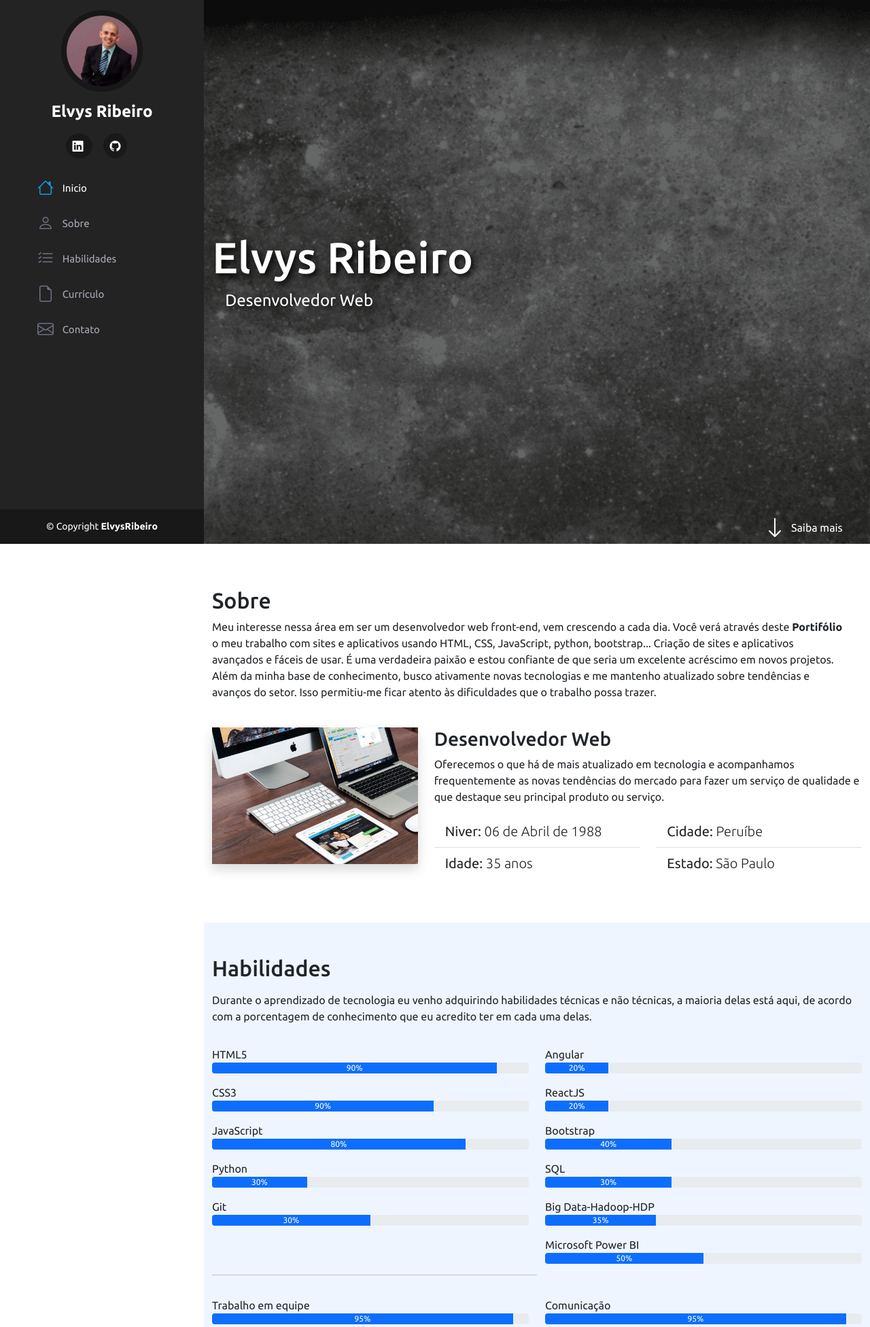
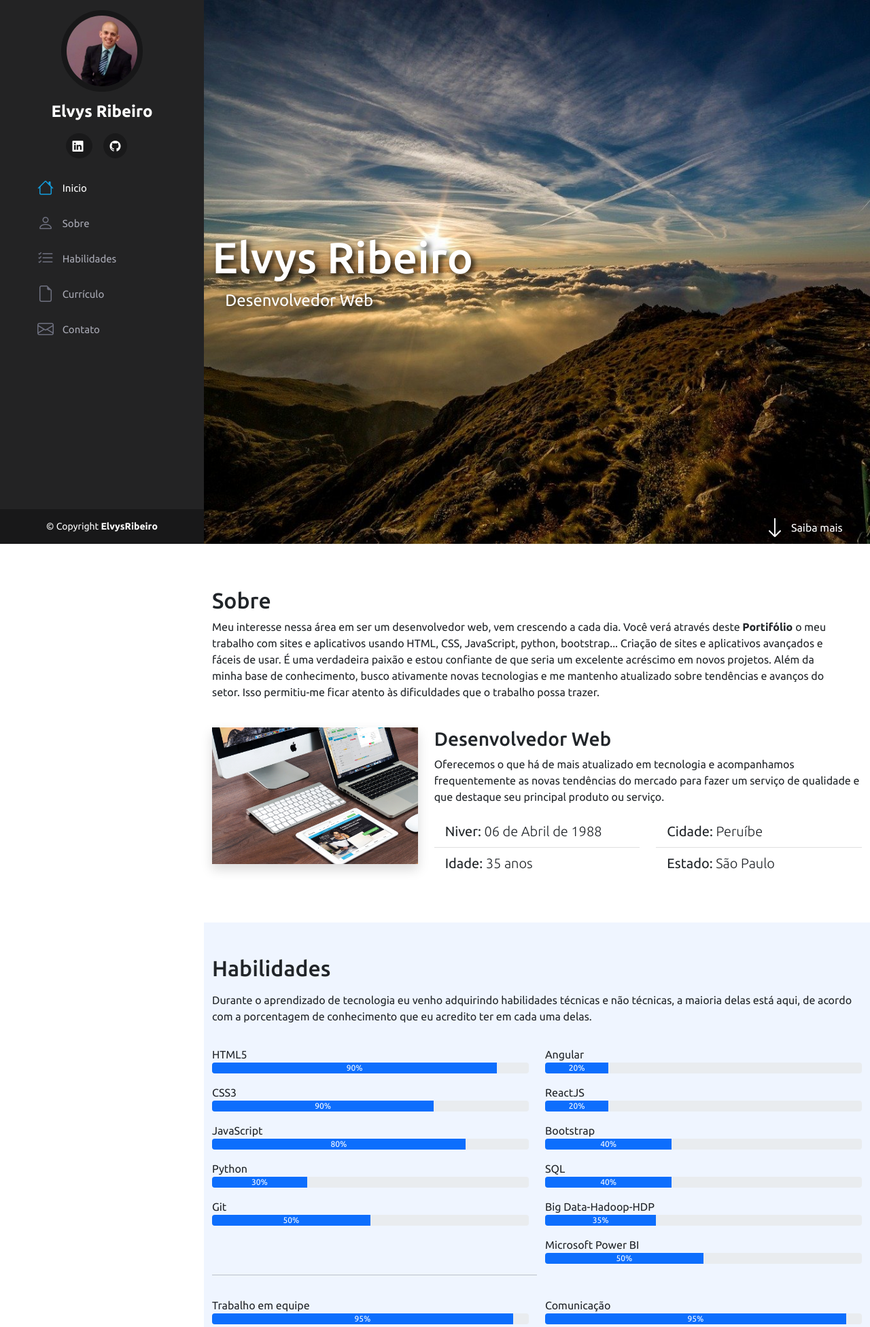
Before and after one commit to elvysribeiro/Meu-Portifolio-Responsivo, a Flask app: page / in a window 1280 px wide. Shown: the top 1952 px of the page at 68% size. Run offline with Flask 2, Linux system fonts and the light colour scheme; some libraries are stand-ins or nearby versions.

Commit message:
Atualização 02

```diff
--- a/static/style.css
+++ b/static/style.css
@@ -91,7 +91,7 @@ body {
   margin-left: 300px;
 }
 section#inicio {
-  background-image: url("./img/fundopreto.png");
+  background-image: url("./img/imagem2.jpg");
   background-repeat: no-repeat;
   background-size: cover;
   background-attachment: fixed;
--- a/templates/index.html
+++ b/templates/index.html
@@ -71,8 +71,14 @@
       <div class="row w-100">
         <div class="col-md-12" data-anime="down">
           <h2 class="pt-3">Sobre</h2>
-          <p>  Meu interesse nessa área em ser um desenvolvedor web front-end, vem crescendo a cada dia. Você verá através deste <strong> Portifólio </strong> o meu trabalho com sites e aplicativos usando HTML, CSS, JavaScript, python, bootstrap...
-          Criação de sites e aplicativos avançados e fáceis de usar. É uma verdadeira paixão e estou confiante de que seria um excelente acréscimo em novos projetos. Além da minha base de conhecimento, busco ativamente novas tecnologias e me mantenho atualizado sobre tendências e avanços do setor. Isso permitiu-me ficar atento às dificuldades que o trabalho possa trazer. </p>
+          <p>  Meu interesse nessa área em ser um desenvolvedor web, vem crescendo a cada dia.
+               Você verá através deste <strong> Portifólio </strong> o meu trabalho com sites e
+               aplicativos usando HTML, CSS, JavaScript, python, bootstrap...
+               Criação de sites e aplicativos avançados e fáceis de usar. É uma verdadeira paixão
+               e estou confiante de que seria um excelente acréscimo em novos projetos. Além da minha
+               base de conhecimento, busco ativamente novas tecnologias e me mantenho atualizado sobre
+               tendências e avanços do setor. Isso permitiu-me ficar atento às dificuldades que o trabalho
+               possa trazer. </p>
         </div>
       </div>
 
@@ -82,7 +88,9 @@
         </div>
         <div class="col-md-8" data-anime="right">
           <h3> Desenvolvedor Web </h3>
-          <p> Oferecemos o que há de mais atualizado em tecnologia e acompanhamos frequentemente as novas tendências do mercado para fazer um serviço de qualidade e que destaque seu principal produto ou serviço.</p>
+          <p> Oferecemos o que há de mais atualizado em tecnologia e acompanhamos frequentemente as novas
+              tendências do mercado para fazer um serviço de qualidade e que destaque seu principal produto
+              ou serviço.</p>
 
 
           <div class="row mt-3 mb-3">
@@ -150,7 +158,7 @@
             </div>
             <p class="mt-3 mb-0"> Git</p>
             <div class="progress">
-              <div class="progress-bar" data-anime="left" role="progressbar" style="width: 50%;" aria-valuenow="30" aria-valuemin="0" aria-valuemax="100">30%</div>
+              <div class="progress-bar" data-anime="left" role="progressbar" style="width: 50%;" aria-valuenow="50" aria-valuemin="0" aria-valuemax="100">50%</div>
             </div>
 
       </div>
@@ -170,7 +178,7 @@
             </div>
             <p class="mt-3 mb-0"> SQL </p>
             <div class="progress">
-              <div class="progress-bar" data-anime="left" role="progressbar" style="width: 40%;" aria-valuenow="30" aria-valuemin="0" aria-valuemax="100">30%</div>
+              <div class="progress-bar" data-anime="left" role="progressbar" style="width: 40%;" aria-valuenow="40" aria-valuemin="0" aria-valuemax="100">40%</div>
             </div>
             <p class="mt-3 mb-0"> Big Data-Hadoop-HDP </p>
             <div class="progress">
@@ -262,18 +270,21 @@
         <div class="cv-item" data-anime="up">
         <h4>Restaurador de Móveis</h4>
         <h5>Pinturas em Geral </h5>
-        <p> Trabalhei desde muito cedo com meu pai,depois fiz serviços para muitos clientes,as vezes faço algo do tipo ainda.</p>
+        <p> Trabalhei desde muito cedo com meu pai,depois fiz serviços para muitos clientes,as
+            vezes faço algo do tipo ainda.</p>
       </div>
 
       <div class="cv-item" data-anime="up">
         <h4> Desenhista Cadista </h4>
         <h5>Empresas de Maquetes </h5>
-        <p> Em 2010 começei fazer cursos,ver videos didáticos onde consegui trabalhar como desenhista cadista em algumas empresas de Maquetes.</p>
+        <p> Em 2010 começei fazer cursos,ver videos didáticos onde consegui trabalhar como desenhista
+            cadista em algumas empresas de Maquetes.</p>
       </div>
 
       <div class="cv-item" data-anime="up">
-        <h4> Desenvolvedor Web </h4>
-        <h5>Programação </h5>
+        <h4> Programção </h4>
+        <h5>Front End</h5>
+        <h5>Análise de Dados</h5>
         <p> Loading...</p>
       </div>
 
```
